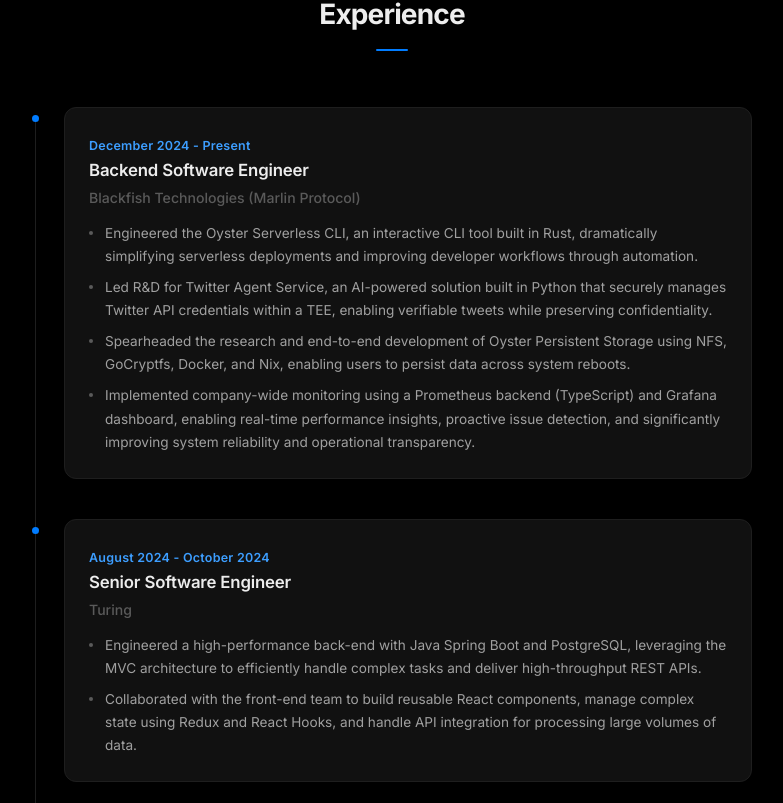
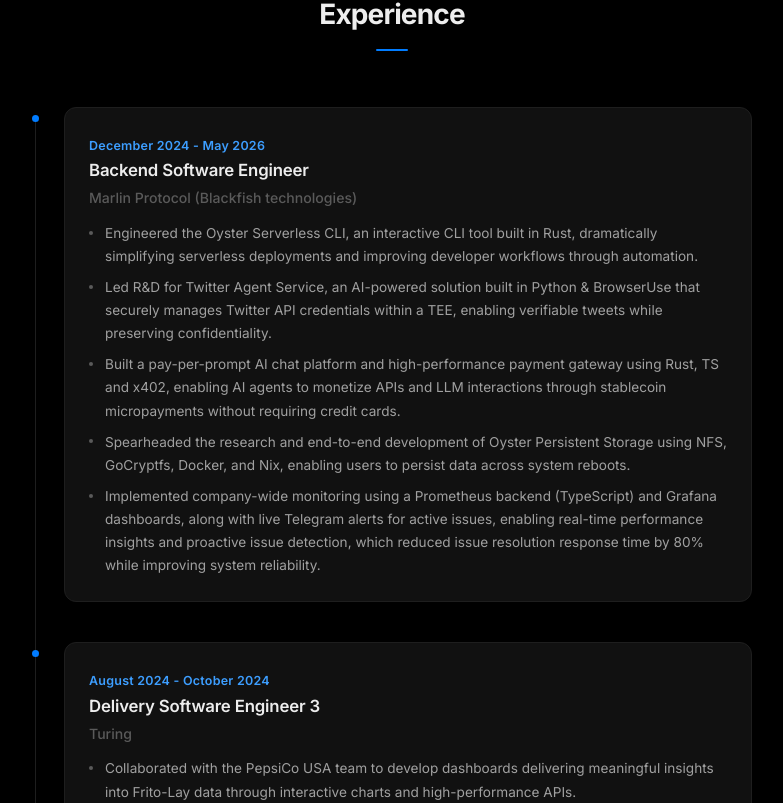
Before and after one commit to sagarparker/sagarparker.github.io, a React (Create React App) app: page / in a window 1280 px wide. Shown: the part 1657-2460 px from the top of the page, without its empty margins (248-1031 px from the left). Built offline with nearby package versions, Linux system fonts and the light colour scheme.

Commit message:
Update to the exp section

```diff
--- a/src/components/Experience.tsx
+++ b/src/components/Experience.tsx
@@ -10,33 +10,35 @@
 const Experience: React.FC = () => {
   const experiences: ExperienceItem[] = [
     {
-      date: 'December 2024 - Present',
+      date: 'December 2024 - May 2026',
       title: 'Backend Software Engineer',
-      company: 'Blackfish Technologies (Marlin Protocol)',
+      company: 'Marlin Protocol (Blackfish technologies)',
       description: [
         'Engineered the Oyster Serverless CLI, an interactive CLI tool built in Rust, dramatically simplifying serverless deployments and improving developer workflows through automation.',
-        'Led R&D for Twitter Agent Service, an AI-powered solution built in Python that securely manages Twitter API credentials within a TEE, enabling verifiable tweets while preserving confidentiality.',
+        'Led R&D for Twitter Agent Service, an AI-powered solution built in Python & BrowserUse that securely manages Twitter API credentials within a TEE, enabling verifiable tweets while preserving confidentiality.',
+        'Built a pay-per-prompt AI chat platform and high-performance payment gateway using Rust, TS and x402, enabling AI agents to monetize APIs and LLM interactions through stablecoin micropayments without requiring credit cards.',
         'Spearheaded the research and end-to-end development of Oyster Persistent Storage using NFS, GoCryptfs, Docker, and Nix, enabling users to persist data across system reboots.',
-        'Implemented company-wide monitoring using a Prometheus backend (TypeScript) and Grafana dashboard, enabling real-time performance insights, proactive issue detection, and significantly improving system reliability and operational transparency.'
+        'Implemented company-wide monitoring using a Prometheus backend (TypeScript) and Grafana dashboards, along with live Telegram alerts for active issues, enabling real-time performance insights and proactive issue detection, which reduced issue resolution response time by 80% while improving system reliability.'
       ]
     },
     {
       date: 'August 2024 - October 2024',
-      title: 'Senior Software Engineer',
+      title: 'Delivery Software Engineer 3',
       company: 'Turing',
       description: [
+        'Collaborated with the PepsiCo USA team to develop dashboards delivering meaningful insights into Frito-Lay data through interactive charts and high-performance APIs.',
         'Engineered a high-performance back-end with Java Spring Boot and PostgreSQL, leveraging the MVC architecture to efficiently handle complex tasks and deliver high-throughput REST APIs.',
-        'Collaborated with the front-end team to build reusable React components, manage complex state using Redux and React Hooks, and handle API integration for processing large volumes of data.'
+        'Developed reusable React components, managed complex state using Redux and React Hooks, integrated APIs, and implemented caching to efficiently process and display large volumes of data.'
       ]
     },
     {
       date: 'December 2021 - June 2024',
-      title: 'Software Engineer',
-      company: 'Blackfish Technologies (Marlin Protocol)',
+      title: 'Full-Stack Software Engineer',
+      company: 'Marlin Protocol (Blackfish technologies)',
       description: [
         'Spearheaded the research and development of Oyster Serverless, a serverless platform to securely run code inside a TEE using AWS Nitro Enclaves, Docker, iptables, DNS proxy, and cgroups.',
-        'Significantly contributed to the R&D of Marlin Oyster, a TEE system based on AWS Nitro Enclaves for verifiable and secure computations.',
-        'Played a significant role in developing the client-side SDK (TypeScript) and a multi-threaded server-side zk-proof generator (Rust) for Kalypso, a decentralised system that enables protocols to delegate the process of zk-proof generation to a trustless system.',
+        'Significantly contributed to the research and development of Marlin Oyster a TEE system based on AWS nitro enclaves which allow computations to happen verifiably and securely.',
+        'Played a significant role in developing the client-side SDK (TypeScript) and a multi-threaded server-side zk-proof generator (Rust) for Kalypso, a decentralized system for trustless zk-proof generation.',
         'Successfully contributed to front-end development by integrating APIs (Axios/fetch) and smart contracts (web3.js, ethers.js), and developing over 5 responsive applications using React, Hooks, Zustand, CSS and Bootstrap, collectively locking over 200 million USD of TVL.'
       ]
     }
```
